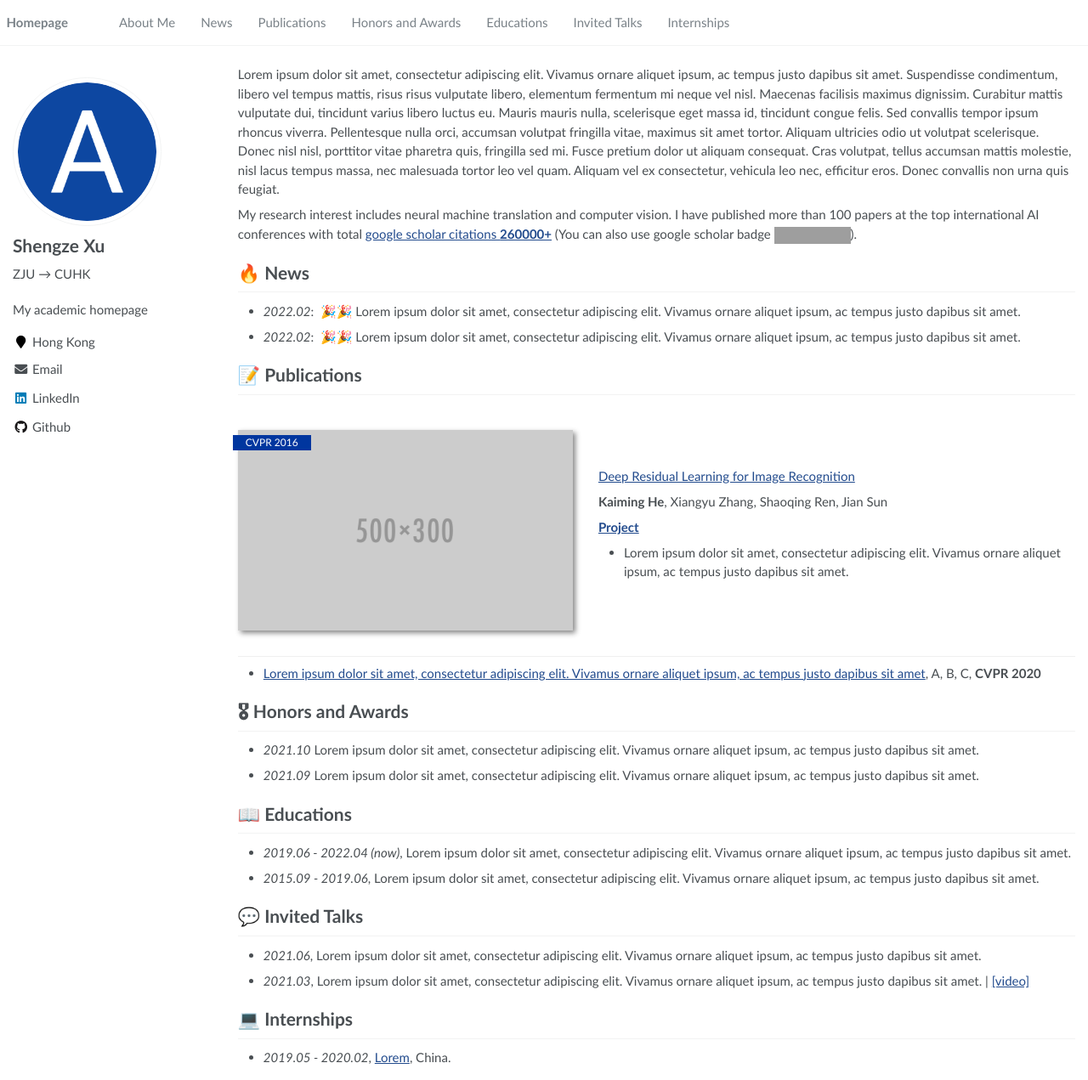
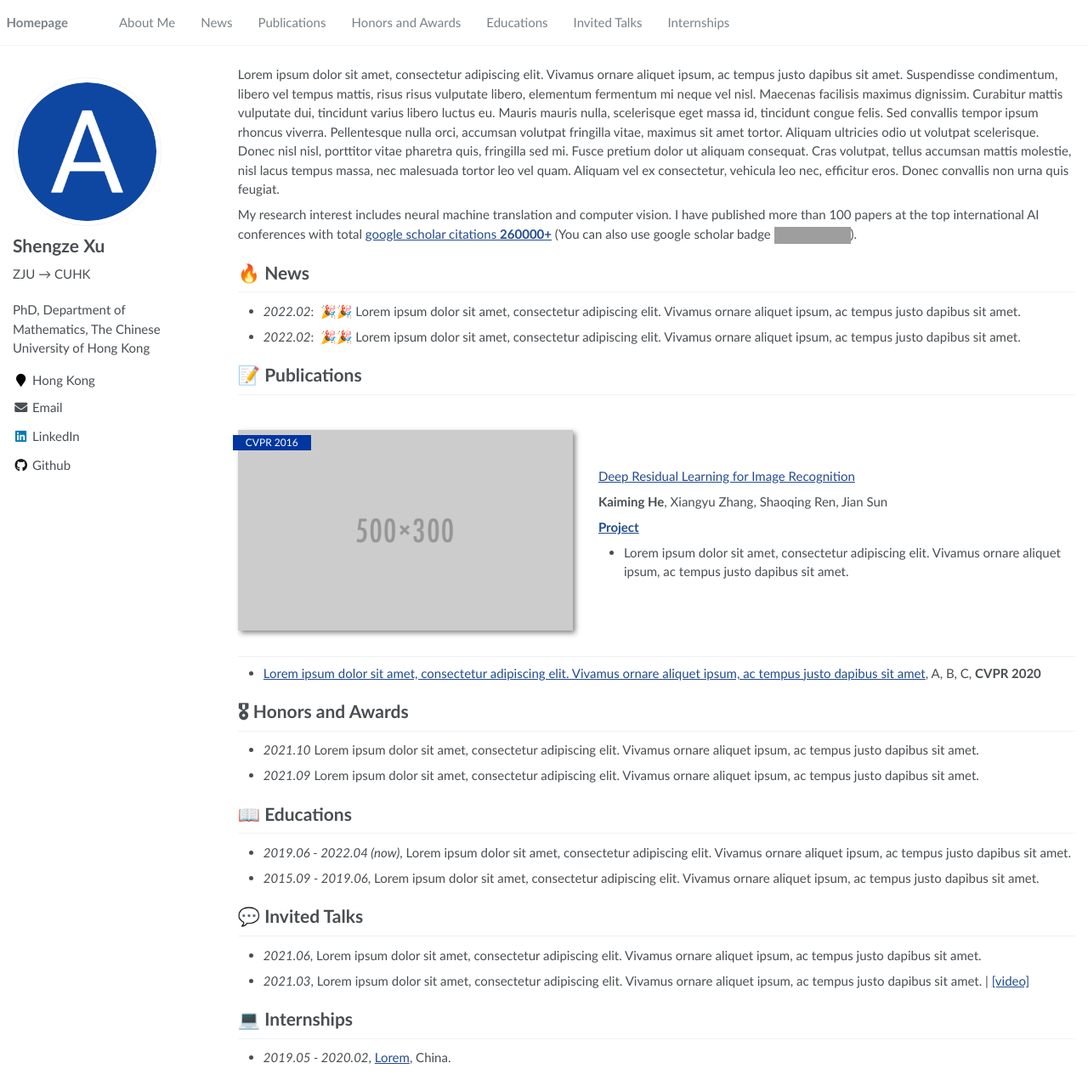
Before and after one commit to shengze-xu/shengze-xu.github.io, a Jekyll site: the page built from _pages/about.md, in a window 1280 px wide and 1271 px high. Shown: the whole window at 85% size. Built offline with Jekyll 4.4.1, drawn with Linux system fonts in a browser that asks for light colours; grey boxes are pictures that could not be loaded.

Commit message:
Update _config.yml

```diff
--- a/_config.yml
+++ b/_config.yml
@@ -6,10 +6,10 @@
 # `jekyll serve`. If you change this file, please restart the server process.
 
 # Site Settings
-title                    : "Homepage"
-description              : "My academic homepage"
+title                    : "Shengze Xu"
+description              : "PhD, Department of Mathematics, The Chinese University of Hong Kong"
 repository               : "shengze-xu/shengze-xu.github.io"
-google_scholar_stats_use_cdn : true
+google_scholar_stats_use_cdn : false
 
 # google analytics
 google_analytics_id      :  # get google_analytics_id from https://analytics.google.com/analytics/
```
